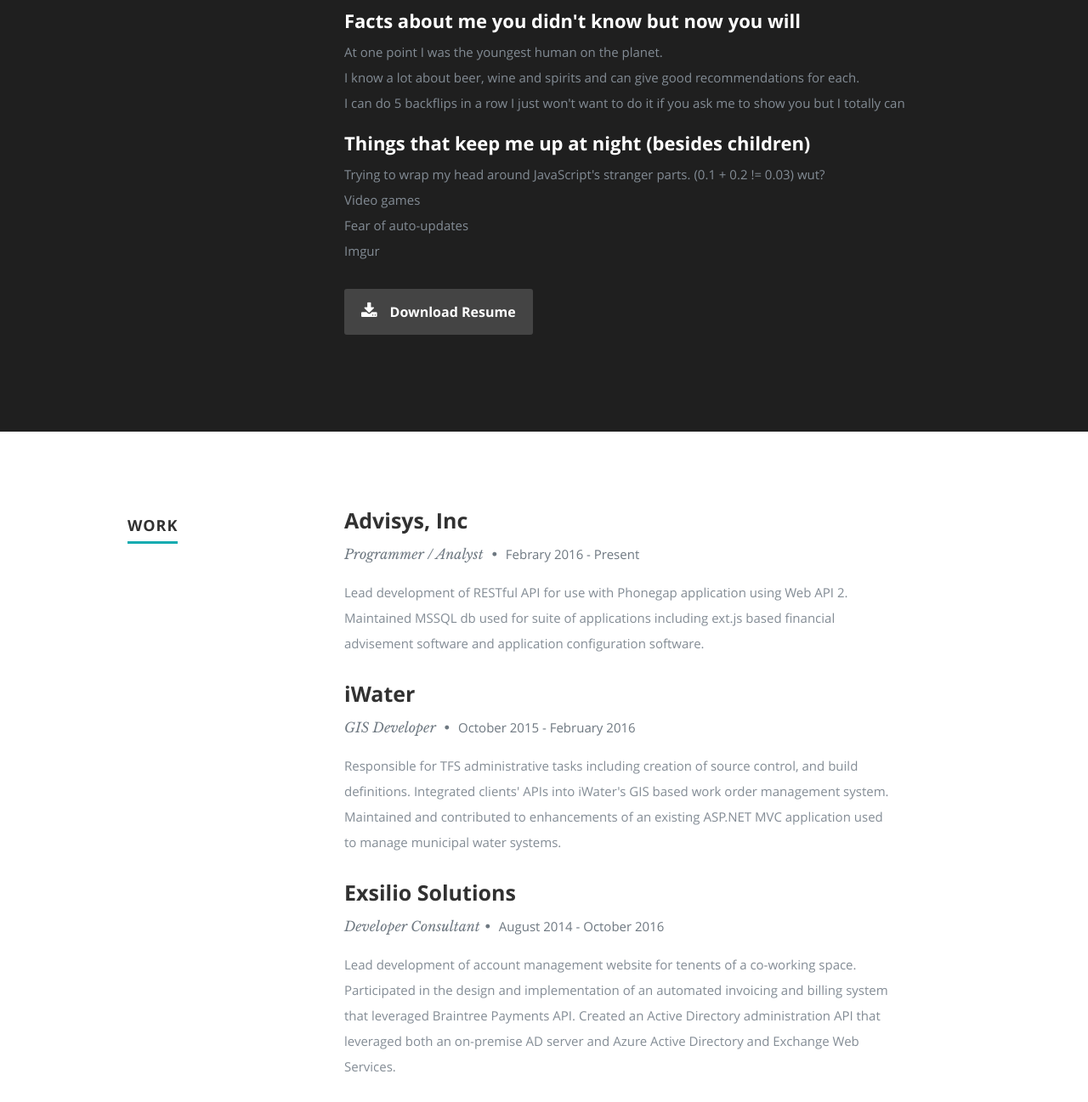
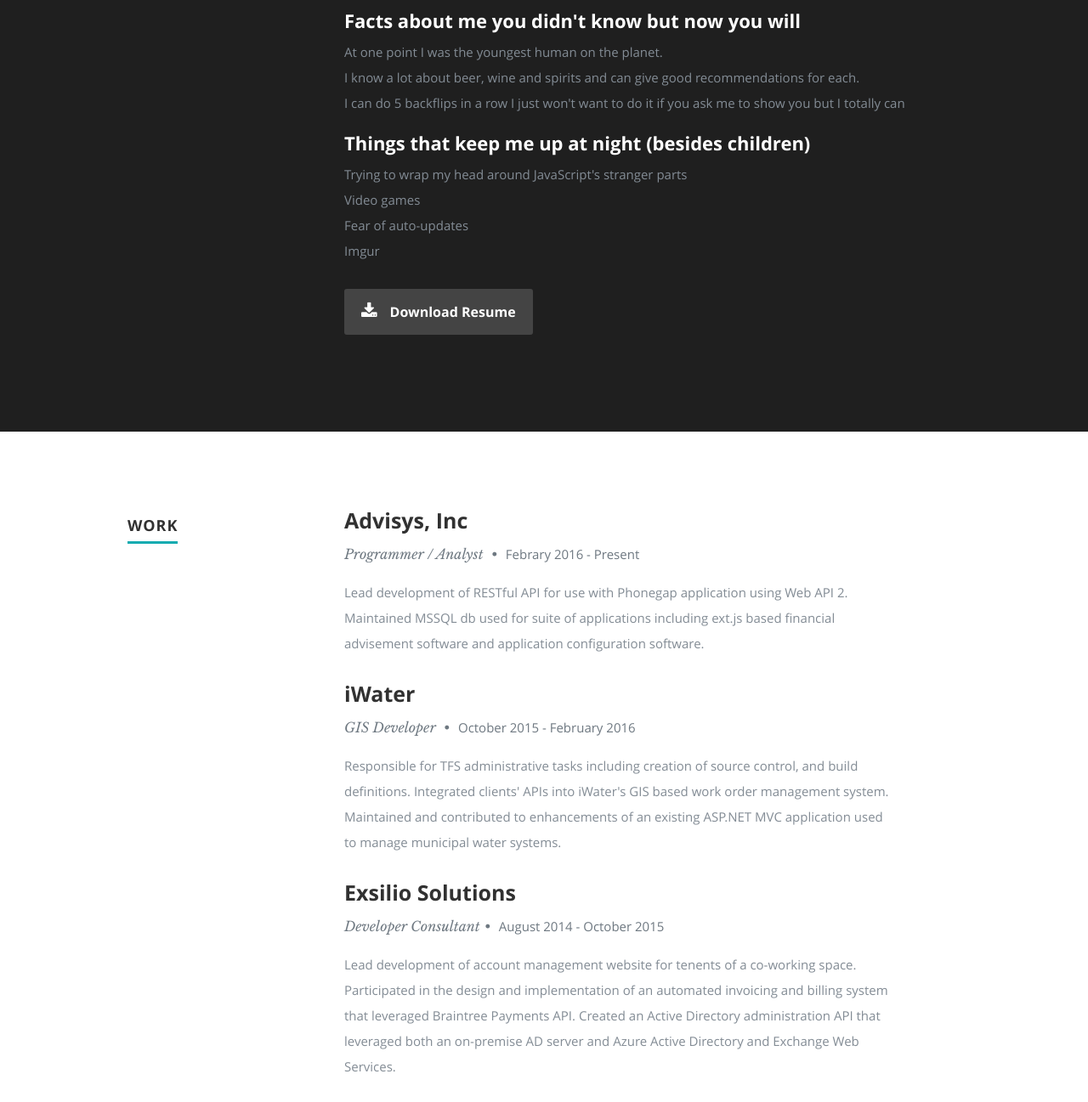
Before and after one commit to Ju66ernaut/ju66ernaut.github.io, a plain HTML site: page index.html in a window 1280 px wide. Shown: the part 1108-2405 px from the top of the page at 85% size. Drawn offline with nearby package versions, Linux system fonts and the light colour scheme.

Commit message:
edited work dates

```diff
--- a/index.html
+++ b/index.html
@@ -86,7 +86,7 @@
                 </ul>
                 <h2>Things that keep me up at night (besides children)</h2>
                 <ul>
-                    <li>Trying to wrap my head around JavaScript's stranger parts. (0.1 + 0.2 != 0.03) wut?</li>
+                    <li>Trying to wrap my head around JavaScript's stranger parts</li>
                     <li>Video games</li>
                     <li>Fear of auto-updates</li>
                     <li>Imgur</li>
@@ -185,7 +185,7 @@
                 <div class="row item">
                     <div class="twelve columns">
                         <h3>Exsilio Solutions</h3>
-                        <p class="info">Developer Consultant<span>&bull;</span> <em class="date">August 2014 - October 2016</em></p>
+                        <p class="info">Developer Consultant<span>&bull;</span> <em class="date">August 2014 - October 2015</em></p>
 
                         <p>
                             Lead development of account management website for tenents of a co-working space. Participated in the design and implementation of
```
